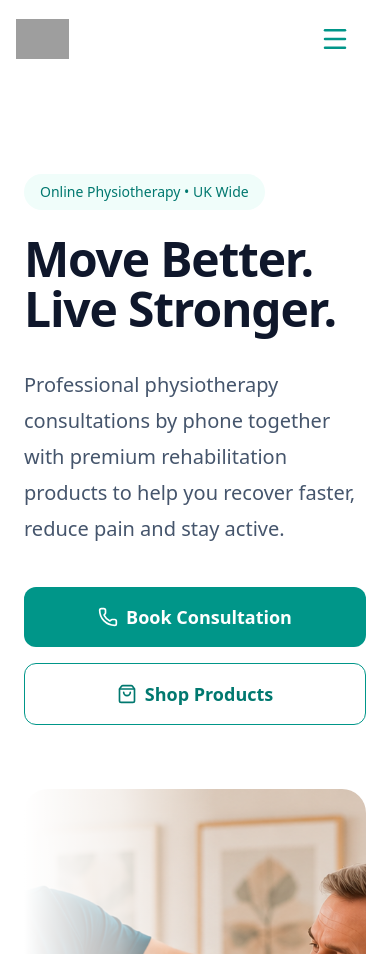
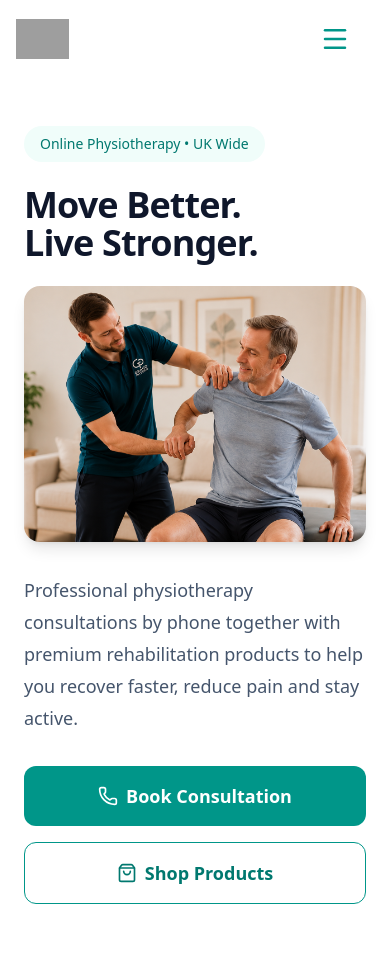
Before and after one commit to sbratuszewski/grand-physios, a React (Vite) app: page / in a window 390 px wide. Shown: the top 954 px of the page. Built offline with nearby package versions, Linux system fonts and the light colour scheme; grey boxes are pictures that could not be loaded.

Commit message:
HeroSection layout

```diff
--- a/src/components/home/HeroSection.jsx
+++ b/src/components/home/HeroSection.jsx
@@ -1,56 +1,68 @@
 import { ShoppingBag, Phone } from 'lucide-react'
 import Container from '../ui/Container'
-import heroImg from '../../assets/grand-physios-hero-pic2.png'
+import heroBg from '../../assets/grand-physios-hero-pic2.png'
 import Button from '../ui/Button'
 
 const HeroSection = () => {
   return (
-    <section className="bg-white">
-      <Container className="py-24">
-        <div className="grid lg:grid-cols-2 items-center gap-16">
-          {/* LEFT */}
+    <section className="relative w-full bg-white overflow-hidden flex items-center">
+      {/* 1. TŁO DLA EKRANÓW LG+ (Tylko po prawej stronie) */}
+      <div className="hidden lg:flex absolute inset-0 justify-end">
+        <div className="relative w-1/2 h-full">
+          <img
+            src={heroBg}
+            alt="Grand Physios consultation background"
+            className="w-full h-full object-cover object-center"
+          />
+          <div className="absolute inset-0 bg-gradient-to-r from-white via-white/80 to-transparent" />
+        </div>
+      </div>
 
-          <div>
+      {/* 2. TREŚĆ I ZDJĘCIE MOBILNE */}
+      <Container className="relative z-10 py-12 lg:py-24">
+        <div className="grid lg:grid-cols-2 items-center gap-8 lg:gap-16">
+          {/* LEWA KOLUMNA (Na mobile pełna szerokość) */}
+          <div className="flex flex-col items-start">
             <span className="inline-flex items-center rounded-full bg-teal-50 px-4 py-2 text-sm font-medium text-teal-700 mb-6">
               Online Physiotherapy • UK Wide
             </span>
 
-            <h1 className="text-5xl lg:text-7xl font-black tracking-tight leading-[1.05] text-slate-900">
+            <h1 className="text-4xl sm:text-5xl lg:text-7xl font-black tracking-tight leading-[1.05] text-slate-900">
               Move Better.
               <br />
               Live Stronger.
             </h1>
 
-            <p className="mt-8 text-xl leading-9 text-slate-600 max-w-xl">
+            {/* ZDJĘCIE MOBILNE (Widoczne tylko do rozdzielczości lg, umieszczone pod nagłówkiem) */}
+            <div className="w-full mt-6 mb-2 lg:hidden rounded-2xl overflow-hidden shadow-lg">
+              <img
+                src={heroBg}
+                alt="Grand Physios consultation"
+                className="w-full h-64 sm:h-80 object-cover"
+              />
+            </div>
+
+            <p className="mt-6 lg:mt-8 text-lg sm:text-xl leading-8 sm:leading-9 text-slate-600 max-w-xl">
               Professional physiotherapy consultations by phone together with
               premium rehabilitation products to help you recover faster, reduce
               pain and stay active.
             </p>
 
-            <div className="flex flex-col sm:flex-row gap-4 mt-10">
-              <Button to="/contact" size="lg">
+            <div className="flex flex-col sm:flex-row gap-4 mt-8 lg:mt-10 w-full sm:w-auto">
+              <Button to="/contact" size="lg" className="justify-center">
                 <Phone size={20} />
                 Book Consultation
               </Button>
 
-              <Button to="/shop" variant="secondary" size="lg">
+              <Button to="/shop" variant="secondary" size="lg" className="justify-center">
                 <ShoppingBag size={20} />
                 Shop Products
               </Button>
             </div>
           </div>
 
-          {/* RIGHT */}
-
-          <div className="relative">
-            <div className="absolute inset-y-0 left-0 w-48 bg-gradient-to-r from-white via-white/70 to-transparent z-10" />
-
-            <img
-              src={heroImg}
-              alt="Grand Physios consultation"
-              className="w-full h-[650px] object-cover rounded-3xl"
-            />
-          </div>
+          {/* PRAWA KOLUMNA (Pusta przestrzeń rezerwowana dla tła na desktopie) */}
+          <div className="hidden lg:block" />
         </div>
       </Container>
     </section>
```
